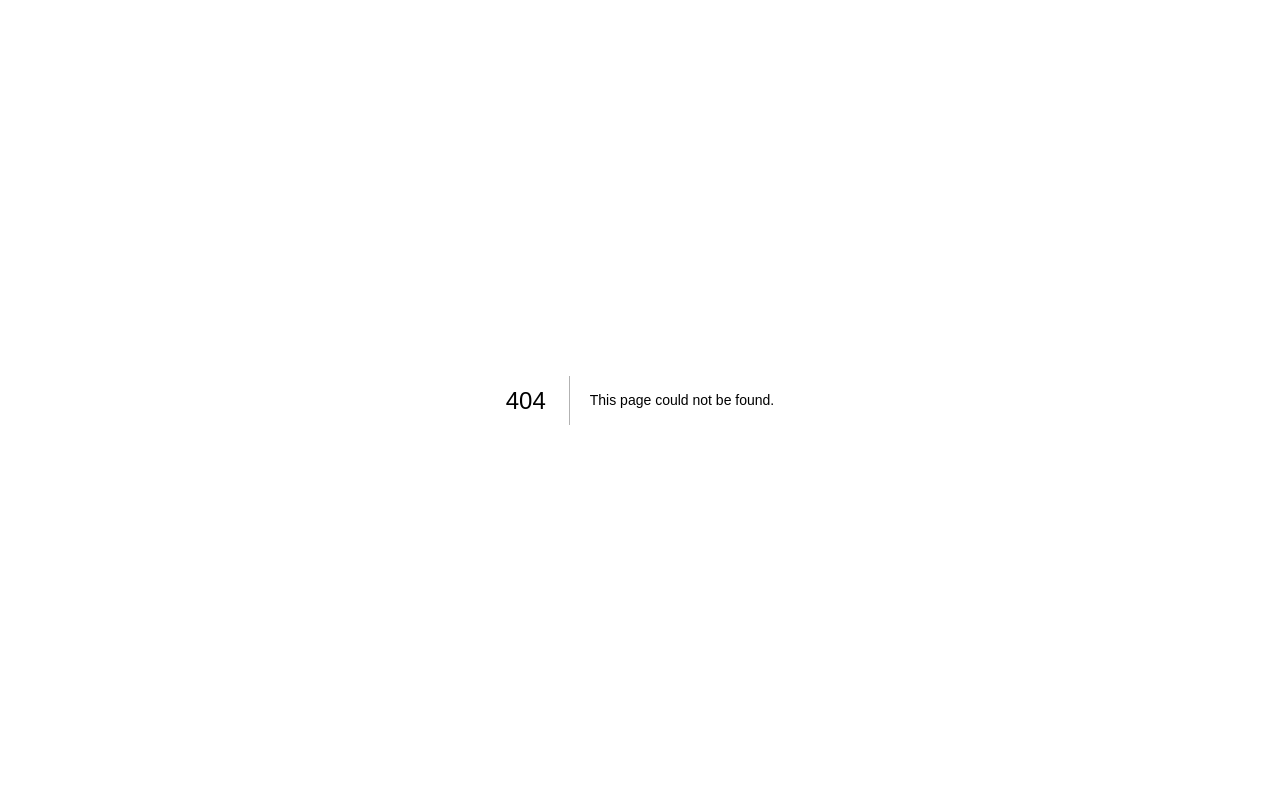
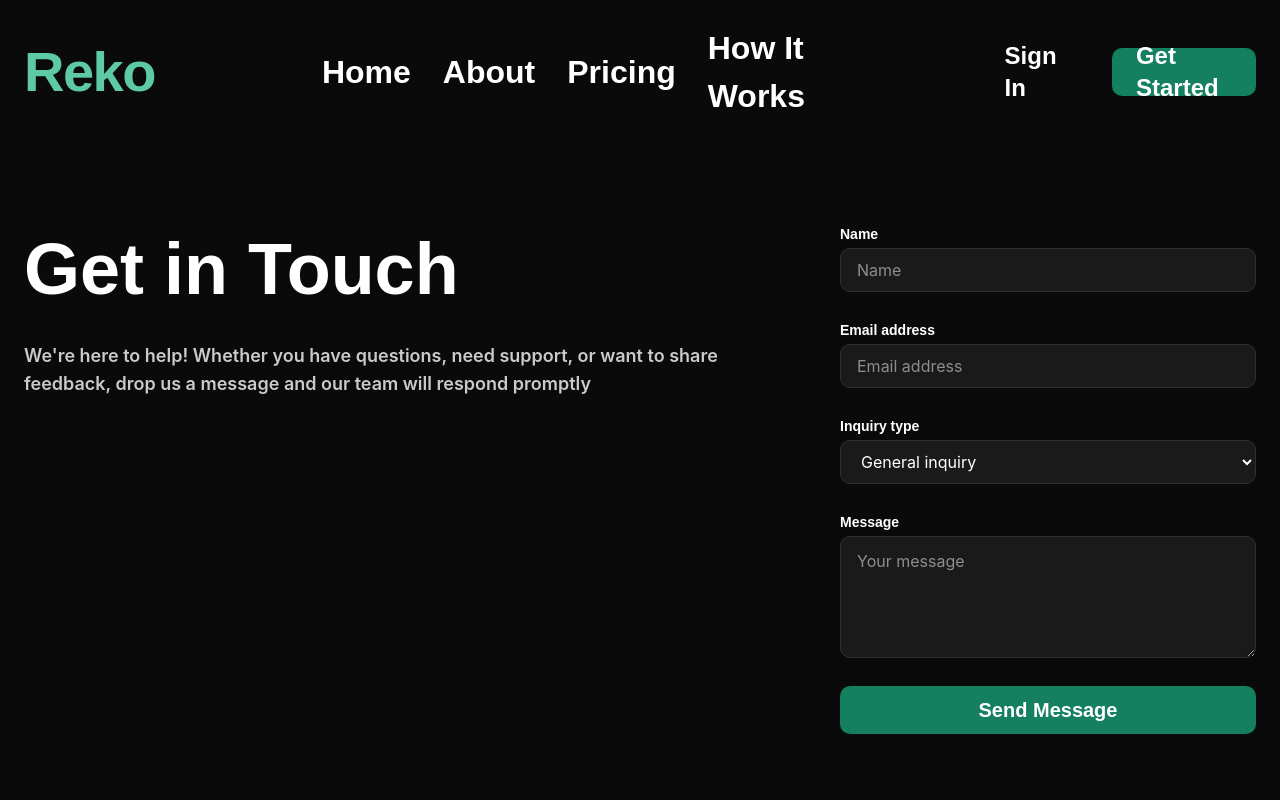
Before and after one commit to OBA-UI-CODE/product-sales, a Next.js app: page /contact in a window 1280 px wide. Before the commit this address had no page. Shown: the top 800 px of the page. Built offline with nearby package versions, Linux system fonts and the light colour scheme.

Commit message:
Build Contact page: real form fields (name, email, inquiry type, message) matching Figma. Form is UI-only for now, no submit handler wired yet.

```diff
--- /dev/null
+++ b/src/app/(marketing)/contact/page.tsx
@@ -0,0 +1,84 @@
+export default function ContactPage() {
+  return (
+    <section className="mx-auto flex max-w-[1440px] flex-col gap-12 px-6 py-16 lg:flex-row lg:justify-between lg:gap-12 lg:py-20">
+      <div className="flex flex-col gap-7 lg:max-w-[736px]">
+        <h1 className="font-heading text-[56px] font-semibold leading-tight lg:text-[72px]">
+          Get in Touch
+        </h1>
+        <p className="max-w-[736px] text-base text-[var(--color-text-secondary)] md:text-lg md:font-heading md:font-semibold">
+          We&apos;re here to help! Whether you have questions, need support,
+          or want to share feedback, drop us a message and our team will
+          respond promptly
+        </p>
+      </div>
+
+      <form className="flex w-full flex-col gap-7 lg:w-[416px] lg:shrink-0">
+        <div className="flex flex-col gap-1">
+          <label htmlFor="name" className="font-heading text-sm font-semibold">
+            Name
+          </label>
+          <input
+            id="name"
+            name="name"
+            type="text"
+            required
+            placeholder="Name"
+            className="h-11 rounded-[10px] border border-[var(--color-border)] bg-[var(--color-bg-surface)] px-4 text-base outline-none focus:border-[var(--color-primary-hover)]"
+          />
+        </div>
+
+        <div className="flex flex-col gap-1">
+          <label htmlFor="email" className="font-heading text-sm font-semibold">
+            Email address
+          </label>
+          <input
+            id="email"
+            name="email"
+            type="email"
+            required
+            placeholder="Email address"
+            className="h-11 rounded-[10px] border border-[var(--color-border)] bg-[var(--color-bg-surface)] px-4 text-base outline-none focus:border-[var(--color-primary-hover)]"
+          />
+        </div>
+
+        <div className="flex flex-col gap-1">
+          <label htmlFor="inquiryType" className="font-heading text-sm font-semibold">
+            Inquiry type
+          </label>
+          <select
+            id="inquiryType"
+            name="inquiryType"
+            defaultValue="General inquiry"
+            className="h-11 rounded-[10px] border border-[var(--color-border)] bg-[var(--color-bg-surface)] px-4 text-base outline-none focus:border-[var(--color-primary-hover)]"
+          >
+            <option>General inquiry</option>
+            <option>Billing</option>
+            <option>Technical support</option>
+            <option>Partnership</option>
+          </select>
+        </div>
+
+        <div className="flex flex-col gap-1">
+          <label htmlFor="message" className="font-heading text-sm font-semibold">
+            Message
+          </label>
+          <textarea
+            id="message"
+            name="message"
+            required
+            rows={4}
+            placeholder="Your message"
+            className="rounded-[10px] border border-[var(--color-border)] bg-[var(--color-bg-surface)] px-4 py-3 text-base outline-none focus:border-[var(--color-primary-hover)]"
+          />
+        </div>
+
+        <button
+          type="submit"
+          className="flex h-12 items-center justify-center rounded-[10px] bg-[var(--color-primary)] font-heading text-xl font-semibold text-white transition hover:bg-[var(--color-primary-hover)]"
+        >
+          Send Message
+        </button>
+      </form>
+    </section>
+  );
+}
```
